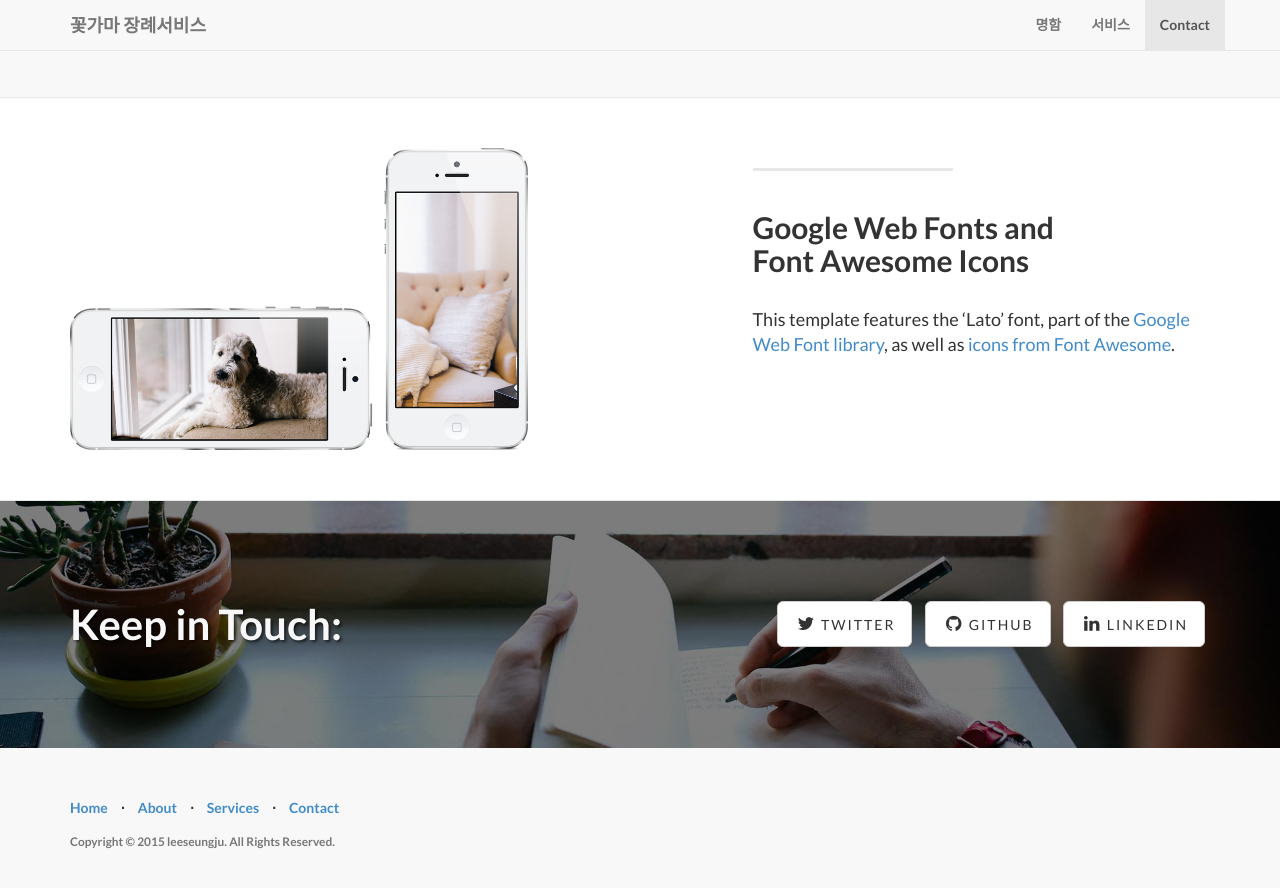
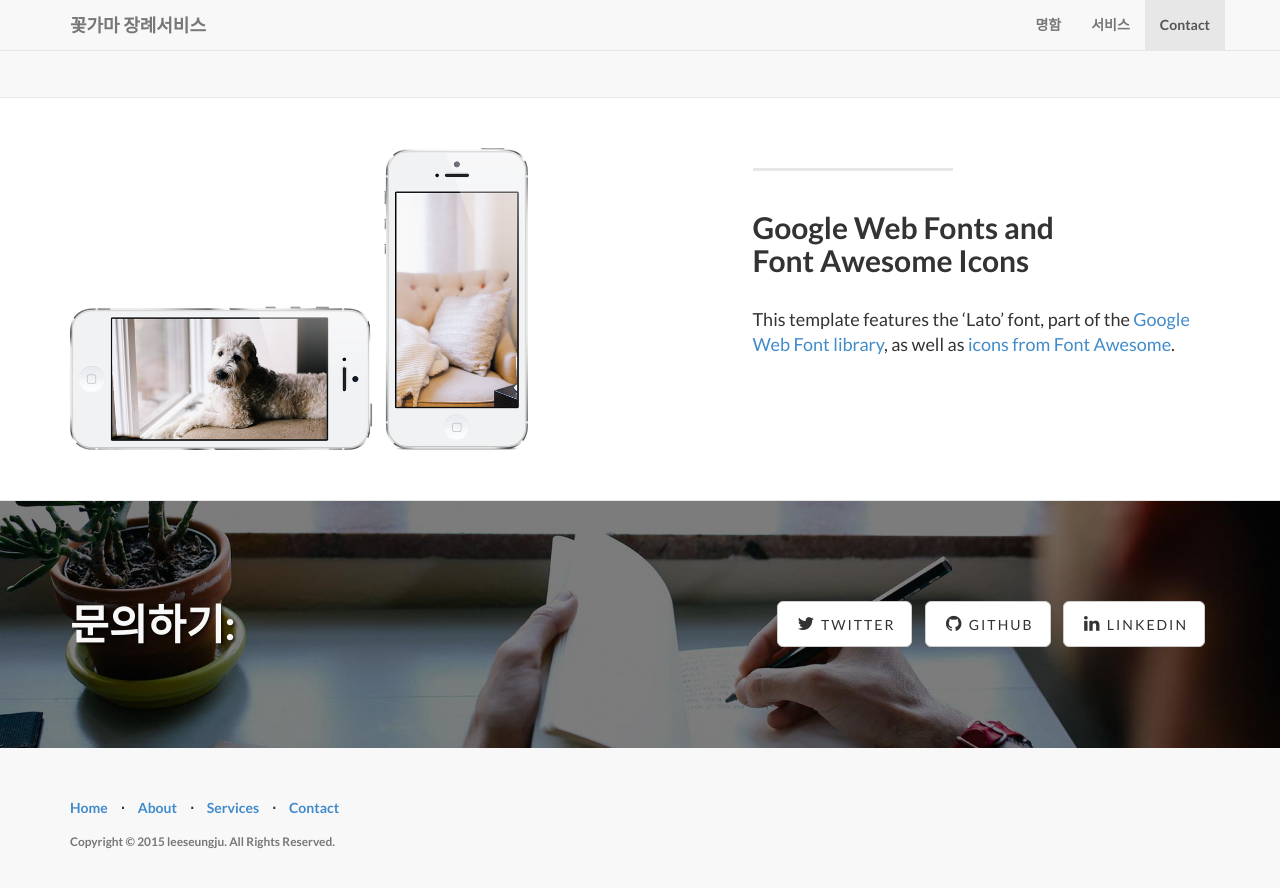
Before and after one commit to leevra/ggoggama, a Jekyll site: the page built from index.html, in a window 1280 px wide and 900 px high, scrolled down 1942 px. Shown: the top 888 px of the window. Built offline with Jekyll 4.4.1, drawn with Linux system fonts in a browser that asks for light colours.

Commit message:
Update contact.html

```diff
--- a/_includes/contact.html
+++ b/_includes/contact.html
@@ -4,7 +4,7 @@
 
 			<div class="row">
 				<div class="col-lg-6">
-					<h2>Keep in Touch:</h2>
+					<h2>문의하기:</h2>
 				</div>
 				<div class="col-lg-6">
 					<ul class="list-inline banner-social-buttons">
```
